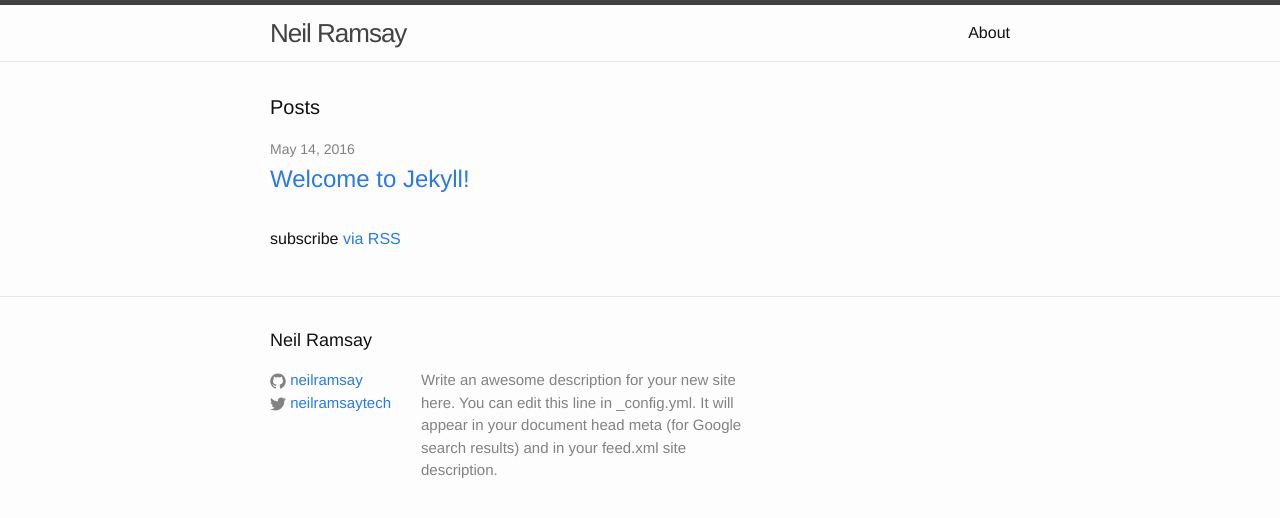
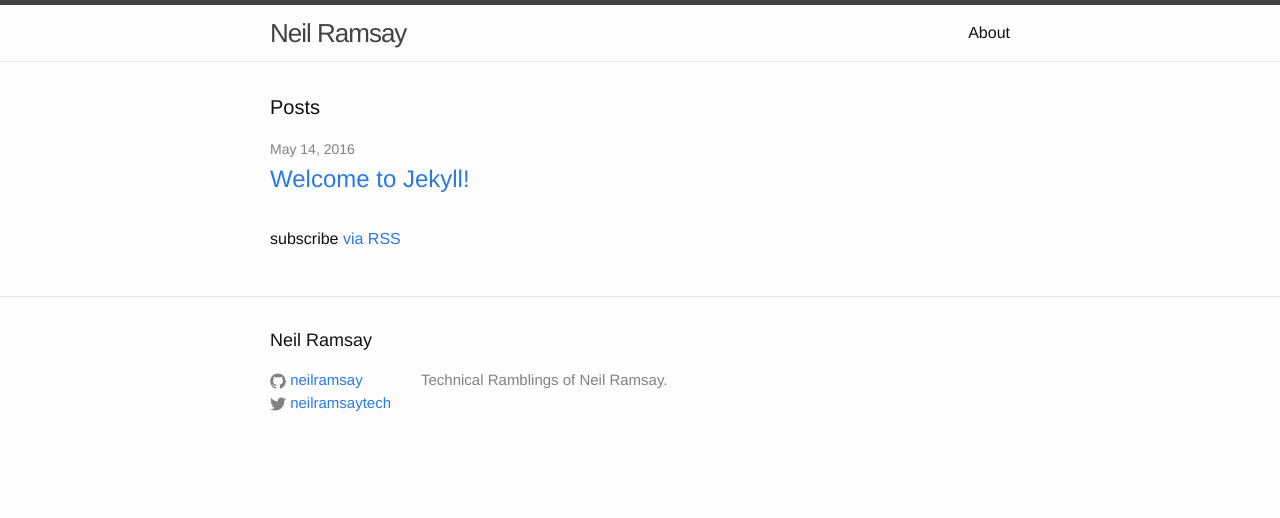
Before and after one commit to neilramsay/neilramsay.github.io, a Jekyll site: the page built from index.html, in a window 1280 px wide. Shown: the top 518 px of the page. Built offline with Jekyll 4.4.1, drawn with Linux system fonts in a browser that asks for light colours.

Commit message:
Basic description update

```diff
--- a/_config.yml
+++ b/_config.yml
@@ -8,9 +8,7 @@
 # Site settings
 title: Neil Ramsay
 description: > # this means to ignore newlines until "baseurl:"
-  Write an awesome description for your new site here. You can edit this
-  line in _config.yml. It will appear in your document head meta (for
-  Google search results) and in your feed.xml site description.
+  Technical Ramblings of Neil Ramsay.
 baseurl: "" # the subpath of your site, e.g. /blog
 url: "https://neilramsay.github.io" # the base hostname & protocol for your site
 twitter_username: neilramsaytech
```
